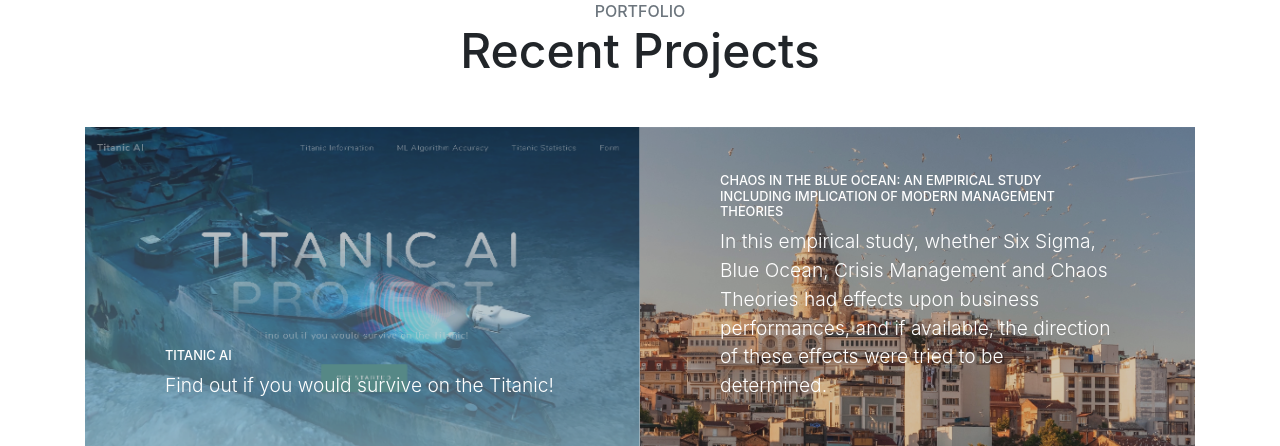
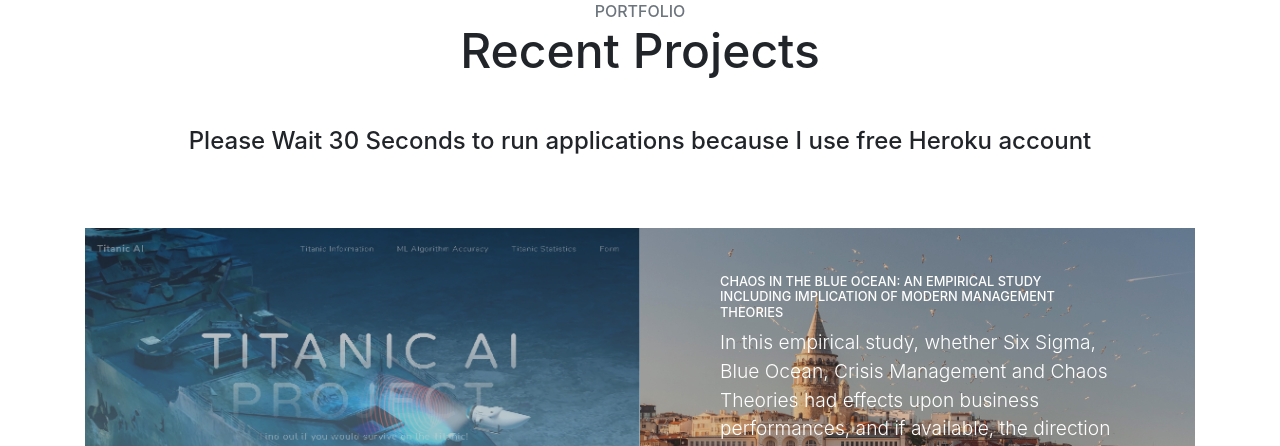
Before and after one commit to sinancengiz/sinancengiz.github.io, a website with bundled scripts: page index.html in a window 1280 px wide. Shown: the part 1500-1946 px from the top of the page. Built offline with nearby package versions, Linux system fonts and the light colour scheme.

Commit message:
note added to projects title

```diff
--- a/index.html
+++ b/index.html
@@ -143,6 +143,8 @@
         <div class="content-section-heading text-center">
           <h3 class="text-secondary mb-0">Portfolio</h3>
           <h2 class="mb-5">Recent Projects</h2>
+          <h4 class="mb-5">Please Wait 30 Seconds to run applications because I use free Heroku account</h4>
+          <br>
         </div>
         <div class="row no-gutters">
           <div class="col-lg-6">
```
